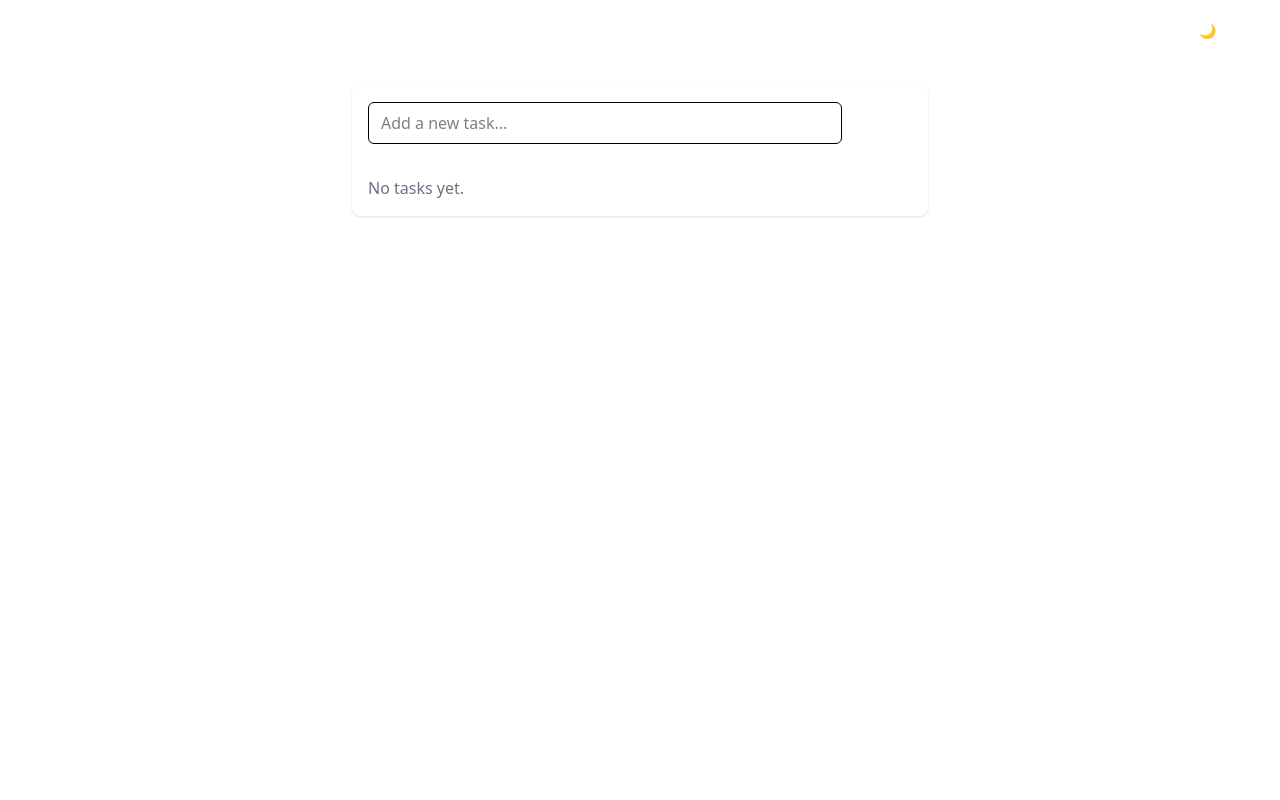
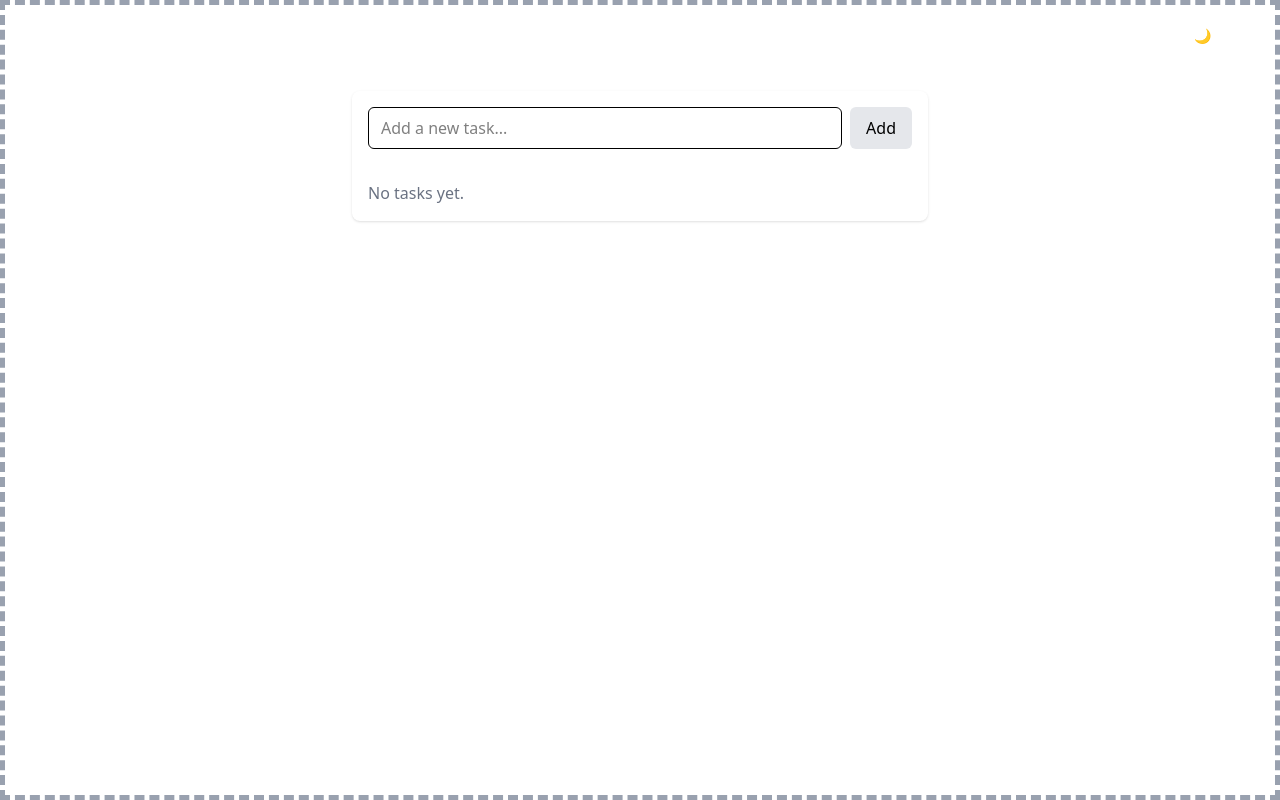
Before and after one commit to Eze-Israel/todoLi, a Next.js app: page / in a window 1280 px wide. Built offline with nearby package versions, Linux system fonts and the light colour scheme.

Commit message:
working on todo UI

```diff
--- a/app/components/TodoInput.tsx
+++ b/app/components/TodoInput.tsx
@@ -13,9 +13,10 @@ export default function TodoInput() {
     dispatch(addTodo(text));
     setText("");
   };
+  // add sweetalerat here
 
   return (
-    <div className="flex gap-2 p-4">
+    <div className="flex gap-2 p-4 ">
       <input
         type="text"
         value={text}
@@ -25,7 +26,7 @@ export default function TodoInput() {
       />
       <button
         onClick={handleAdd}
-        className="px-4 py-2 bg-primary text-white rounded-md hover:opacity-90"
+        className="px-4 py-2 bg-gray-200 text- rounded-md hover:opacity-90"
       >
         Add
       </button>
--- a/app/components/TodoItem.tsx
+++ b/app/components/TodoItem.tsx
@@ -22,7 +22,7 @@ export default function TodoItem({ todo }: Props) {
 
   return (
     <div
-      className="flex items-center justify-between p-3 border-b dark:border-gray-700"
+      className="flex items-center justify-between p-3 border-b dark:border-gray-700 "
     >
       <div className="flex items-center gap-2">
         <input
@@ -62,6 +62,7 @@ export default function TodoItem({ todo }: Props) {
           <button
             onClick={() => setIsEditing(true)}
             className="px-2 py-1 bg-yellow-500 text-white rounded-md"
+            // add sweetalert here
           >
             Edit
           </button>
@@ -69,12 +70,14 @@ export default function TodoItem({ todo }: Props) {
         <button
           onClick={() => alert(`Viewing: ${todo.text}`)}
           className="px-2 py-1 bg-blue-500 text-white rounded-md"
+          // add sweetalert here
         >
           View
         </button>
         <button
           onClick={() => dispatch(deleteTodo(todo.id))}
           className="px-2 py-1 bg-red-500 text-white rounded-md"
+          // add sweetalert here
         >
           Delete
         </button>
--- a/app/globals.css
+++ b/app/globals.css
@@ -6,16 +6,16 @@
 
 
 :root {
-  --light-brown: #E6D3B3;
+  /* --light-brown: #E6D3B3;
   --brown: #8B4513;
   --black: #000000;
-  --white: #FFFFFF;
+  --white: #FFFFFF; */
 }
 .dark {
-  --light-brown: #403020;
+  /* --light-brown: #403020;
   --brown: #deb887;
   --black: #f1f1f1;
-  --white: #111111;
+  --white: #111111; */
 
 }
 
--- a/app/page.tsx
+++ b/app/page.tsx
@@ -4,9 +4,9 @@ import TodoList from "./components/TodoList";
 
 export default function HomePage() {
   return (
-    <main className="min-h-screen bg-lightBg dark:bg-darkBg">
+    <main className="min-h-screen bg-lightBg dark:bg-darkBg border-5 border-dashed border-gray-400">
       <Header />
-      <section className="max-w-xl mx-auto mt-6 bg-white dark:bg-gray-900 shadow rounded-lg">
+      <section className="max-w-xl mx-auto mt-6  shadow rounded-lg bg-lightBg dark:bg-darkBg">
         <TodoInput />
         <TodoList />
       </section>
--- a/package.json
+++ b/package.json
@@ -13,7 +13,8 @@
     "next": "15.5.3",
     "react": "19.1.0",
     "react-dom": "19.1.0",
-    "react-redux": "^9.2.0"
+    "react-redux": "^9.2.0",
+    "sweetalert2": "^11.23.0"
   },
   "devDependencies": {
     "@eslint/eslintrc": "^3",
--- a/tailwind.config.ts
+++ b/tailwind.config.ts
@@ -1,9 +1,10 @@
 /** @type {import('tailwindcss').Config} */
 module.exports = {
   content: [
-    'src/pages/**/*.{js,ts,jsx,tsx}',
-    'src/components/**/*.{js,ts,jsx,tsx}',
+    "./app/**/*.{js,ts,jsx,tsx,mdx}",
+    "./components/**/*.{js,ts,jsx,tsx,mdx}",
   ],
+  darkMode: "class",
   theme: {
     extend: {
       colors: {
@@ -13,6 +14,5 @@ module.exports = {
       },
     },
   },
-  darkMode: 'class',
   plugins: [],
 };
```
Also changed, not shown: app/components/TodoList.tsx (+0 -24 lines), 1 other file (tests, documents, lock files or other folders).
